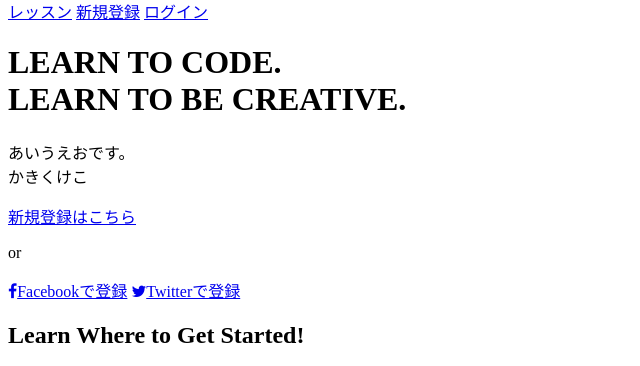
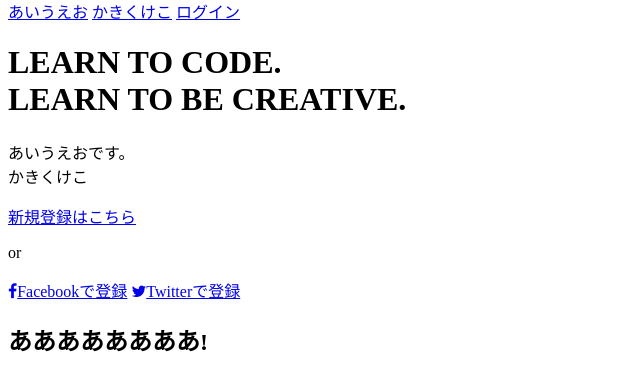
Before and after one commit to KensukeHimori/FirstActivity, a plain HTML site: page index.html in a window 1280 px wide. Shown: the part 331-697 px from the top of the page, without its empty margins (0-640 px from the left). Drawn offline with Linux system fonts and the light colour scheme.

Commit message:
かいた

```diff
--- a/index.html
+++ b/index.html
@@ -15,8 +15,8 @@
       </div>
       <span class="fa fa-bars menu-icon"></span>
       <div class="header-right">
-        <a href="#">レッスン</a>
-        <a href="#">新規登録</a>
+        <a href="#">あいうえお</a>
+        <a href="#">かきくけこ</a>
         <a href="#" class="login">ログイン</a>
       </div>
     </div>
@@ -36,7 +36,7 @@
   <div class="lesson-wrapper">
     <div class="container">
       <div class="heading">
-        <h2>Learn Where to Get Started!</h2>
+        <h2>ああああああああ!</h2>
       </div>
       <div class="lessons">
         <div class="lesson">
```
